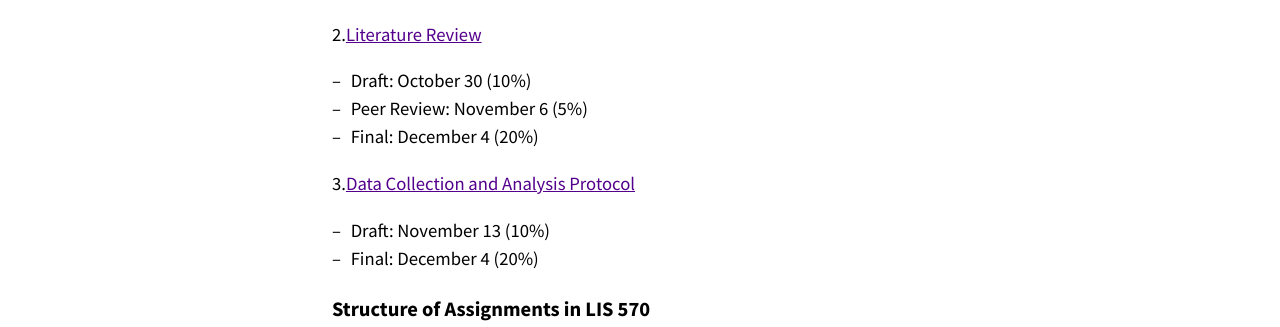
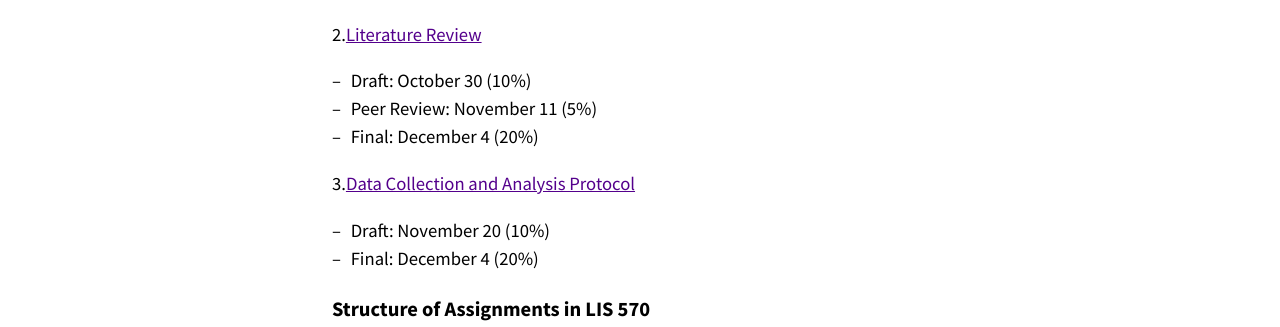
Before and after one commit to nniiicc/LIS-570-Au2020, a Jekyll site: the page built from assignments.md, in a window 1280 px wide. Shown: the part 396-723 px from the top of the page. Built offline with Jekyll 4.4.1, drawn with Linux system fonts in a browser that asks for light colours.

```diff
--- a/assignments.md
+++ b/assignments.md
@@ -15,12 +15,12 @@ There are three graded assignments that you will be responsible for completing o
 2.[Literature Review](https://nniiicc.github.io/LIS-570-Au2020/Asg-2)
 
 - Draft: October 30 (10%)
-- Peer Review: November 6  (5%)
+- Peer Review: November 11  (5%)
 - Final: December 4 (20%)
 
 3.[Data Collection and Analysis Protocol](https://nniiicc.github.io/LIS-570-Au2020/Asg-3/)
 
-- Draft: November 13 (10%)
+- Draft: November 20 (10%)
 - Final: December 4 (20%)
 
 ## Structure of Assignments in LIS 570
```
Also changed, not shown: Asg-2.md (+1 -1 lines), Asg-3.md (+1 -1 lines).
